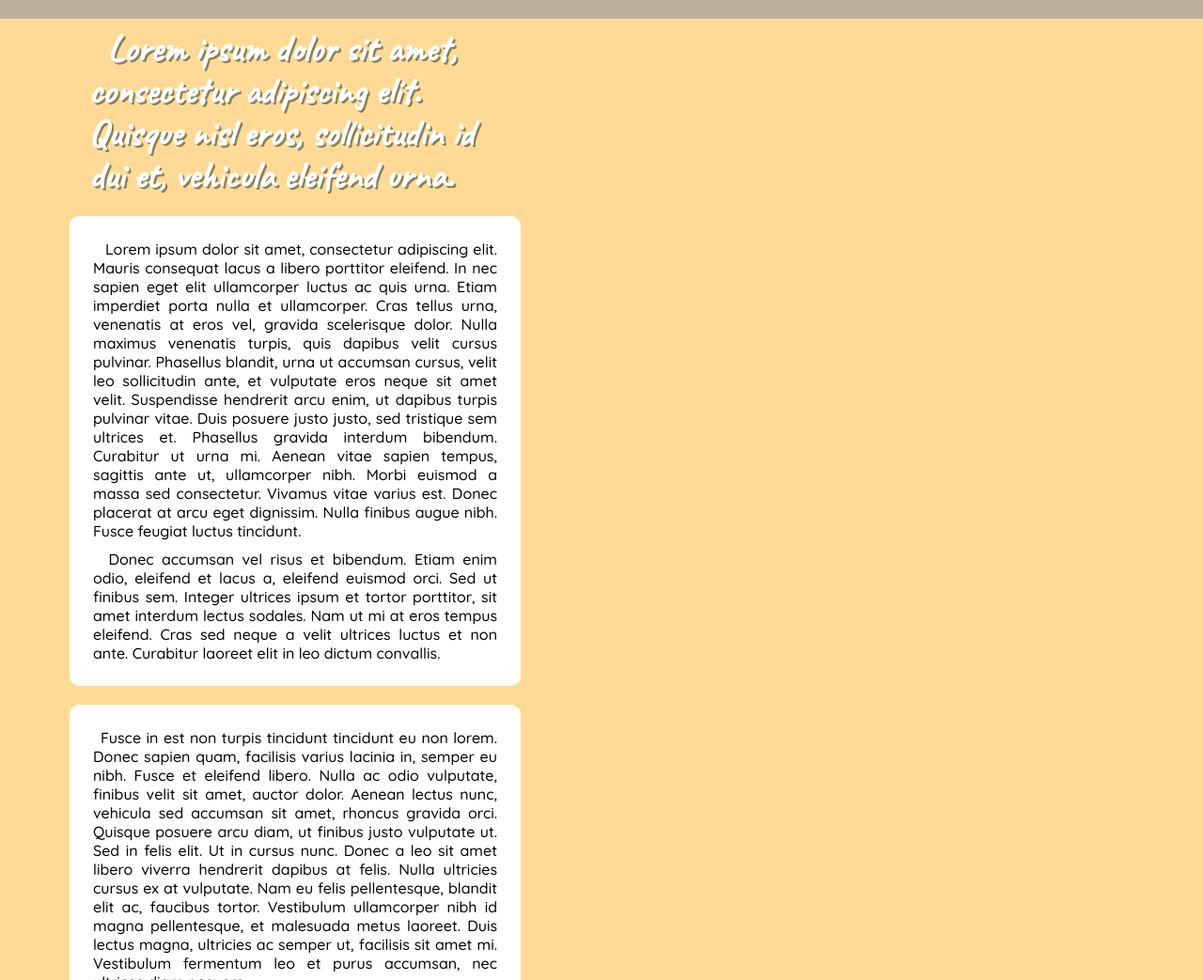
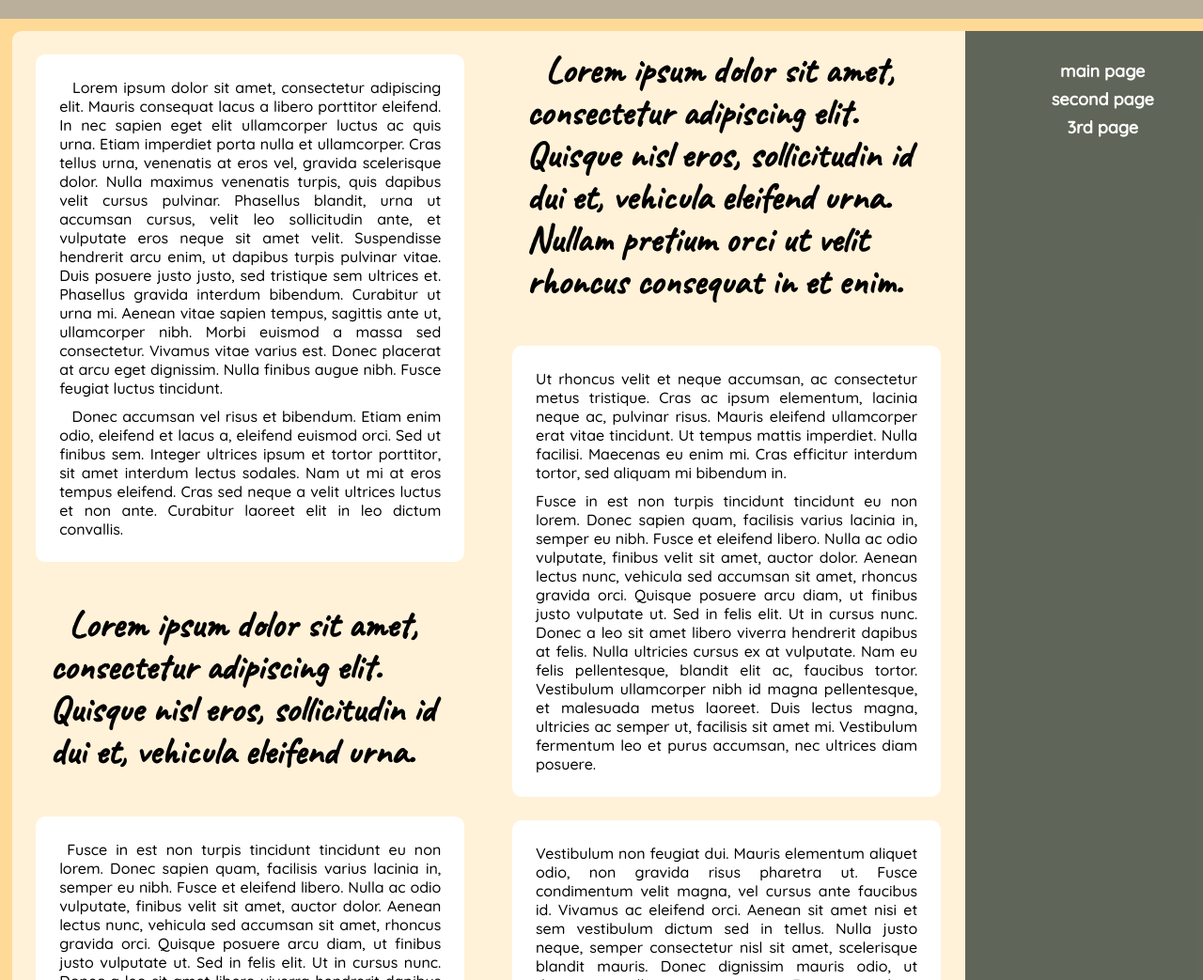
Before and after one commit to paula9494/calculator, a plain HTML site: page website/index.html in a window 1280 px wide. Shown: the part 280-1323 px from the top of the page at 94% size. Drawn offline with Linux system fonts and the light colour scheme; grey boxes are pictures that could not be loaded; a web font is replaced by a local one.

Commit message:
new page layout

```diff
--- a/website/index.html
+++ b/website/index.html
@@ -2,7 +2,7 @@
 <html>
 
 <head>
-  <title>Basic Web Page</title>
+  <title>Yellow page</title>
   <meta name="viewport" content="width=device-width,initial-scale=1">
   <link href="style.css" rel="stylesheet">
   <link href="https://fonts.googleapis.com/css2?family=Quicksand:wght@300;500&display=swap" rel="stylesheet">
@@ -24,14 +24,8 @@
   </header>
 
   <main>
+
     <div class="left">
-      <div class="quote">
-        <h2>
-          &ensp;Lorem ipsum dolor sit amet, consectetur adipiscing elit. Quisque nisl eros, sollicitudin id dui et,
-          vehicula
-          eleifend urna.
-        </h2>
-      </div>
 
       <div class="container1">
         <p>&ensp; Lorem ipsum dolor sit amet, consectetur adipiscing elit. Mauris consequat lacus a libero porttitor
@@ -54,6 +48,14 @@
           sem. Integer ultrices ipsum et tortor porttitor, sit amet interdum lectus sodales. Nam ut mi at eros tempus
           eleifend. Cras sed neque a velit ultrices luctus et non ante. Curabitur laoreet elit in leo dictum convallis.
         </p>
+      </div>
+
+      <div class="quote">
+        <h2>
+          &ensp;Lorem ipsum dolor sit amet, consectetur adipiscing elit. Quisque nisl eros, sollicitudin id dui et,
+          vehicula
+          eleifend urna.
+        </h2>
       </div>
 
       <div class="container2">
@@ -96,6 +98,71 @@
       </div>
     </div>
 
+    <div class="middle">
+
+      <div class="quote">
+        <h2>
+          &ensp;Lorem ipsum dolor sit amet, consectetur adipiscing elit. Quisque nisl eros, sollicitudin id dui et,
+          vehicula
+          eleifend urna. Nullam pretium orci ut velit rhoncus consequat in et enim.
+        </h2>
+      </div>
+
+      <div class="container4">
+        <p>Ut rhoncus velit et neque accumsan, ac consectetur metus tristique. Cras ac ipsum elementum, lacinia neque
+          ac, pulvinar risus. Mauris eleifend ullamcorper erat vitae tincidunt. Ut tempus mattis imperdiet. Nulla
+          facilisi. Maecenas eu enim mi. Cras efficitur interdum tortor, sed aliquam mi bibendum in.</p>
+        <p>Fusce in est non turpis tincidunt tincidunt eu non lorem. Donec sapien quam, facilisis varius lacinia in,
+          semper eu nibh. Fusce et eleifend libero. Nulla ac odio vulputate, finibus velit sit amet, auctor dolor.
+          Aenean
+          lectus nunc, vehicula sed accumsan sit amet, rhoncus gravida orci. Quisque posuere arcu diam, ut finibus justo
+          vulputate ut. Sed in felis elit. Ut in cursus nunc. Donec a leo sit amet libero viverra hendrerit dapibus at
+          felis. Nulla ultricies cursus ex at vulputate. Nam eu felis pellentesque, blandit elit ac, faucibus tortor.
+          Vestibulum ullamcorper nibh id magna pellentesque, et malesuada metus laoreet. Duis lectus magna, ultricies ac
+          semper ut, facilisis sit amet mi. Vestibulum fermentum leo et purus accumsan, nec ultrices diam posuere.
+        </p>
+      </div>
+
+      <div class="container5">
+        <p>Vestibulum non feugiat dui. Mauris elementum aliquet odio, non gravida risus pharetra ut. Fusce condimentum
+          velit magna, vel cursus ante faucibus id. Vivamus ac eleifend orci. Aenean sit amet nisi et sem vestibulum
+          dictum sed in tellus. Nulla justo neque, semper consectetur nisl sit amet, scelerisque blandit mauris. Donec
+          dignissim mauris odio, ut dictum sem ullamcorper sit amet. Fusce vitae diam vitae enim eleifend dictum eu ac
+          metus. Curabitur tincidunt commodo est, non condimentum sapien rhoncus eget. Cras eget velit sed est sagittis
+          laoreet eu gravida quam.</p>
+      </div>
+
+      <div class="container6">
+        <p>Vestibulum sagittis elementum malesuada. Quisque nec maximus metus, et dapibus sem. Praesent vestibulum
+          mollis sollicitudin. Nulla pellentesque aliquet turpis, dapibus gravida nibh pretium vitae. Aenean accumsan
+          faucibus lorem, eu sollicitudin justo viverra quis. Ut commodo fringilla venenatis. Aenean fringilla viverra
+          dolor non fermentum. Nullam nisi ante, congue nec malesuada non, scelerisque a lectus. Donec venenatis nibh ut
+          fermentum fermentum. Fusce fringilla arcu quis ipsum laoreet ultrices. Donec urna nibh, commodo ut ligula ac,
+          tincidunt vestibulum massa. Nunc in libero id ligula vestibulum facilisis vel ut urna. Proin quis placerat
+          ante. Quisque gravida pretium ipsum, in vehicula nibh elementum vel. Suspendisse eu nisl non eros accumsan
+          ultrices vel in ex. Cras a sapien nibh.</p>
+        <p>
+          &ensp; Donec accumsan vel risus et bibendum. Etiam enim odio, eleifend et lacus a, eleifend euismod orci. Sed
+          ut
+          finibus
+          sem. Integer ultrices ipsum et tortor porttitor, sit amet interdum lectus sodales. Nam ut mi at eros tempus
+          eleifend. Cras sed neque a velit ultrices luctus et non ante. Curabitur laoreet elit in leo dictum convallis.
+        </p>
+      </div>
+    </div>
+
+    </div>
+
+    <div class="navigation">
+      <h3>
+        <ul>
+          <li>main page</li>
+          <li>second page</li>
+          <li>3rd page</li>
+        </ul>
+      </h3>
+    </div>
+
   </main>
 
   <footer>
--- a/website/style.css
+++ b/website/style.css
@@ -61,21 +61,55 @@ h3 {
   font-size: 18px;
   line-height: 20px;
   text-align: center;
+  font-family: 'Quicksand';
 }
 
 main {
-  box-sizing: border-box;
-  margin: 0 5%;
+  display: grid;
+  margin: 1% 0 1% 1%;
+  border-radius: 10px 0 0 10px;
+  background-color: rgb(255, 242, 216);
+  grid-template-areas: "left middle navigation"
+    "left middle navigation"
+    "left middle navigation"
+    "left middle navigation";
+  grid-template-rows: repeat(4, 1fr);
+  grid-template-columns: 2fr 2fr 1fr;
 }
 
+
 /* navigation */
+
+.navigation {
+  grid-area: navigation;
+  box-sizing: border-box;
+  /*width: 30%;*/
+  height: auto;
+  background-color: rgba(59, 69, 58, 0.812);
+  color: white;
+  text-align: left;
+  padding: 10px;
+  position: relative;
+  right: 0;
+}
+
+ul {
+  text-decoration: none;
+  list-style-type: none;
+}
+
+li {
+  padding: 5px;
+}
 
 /*containers left*/
 
 .left {
   display: grid;
-  width: 40%;
-  min-width: 500px;
+  grid-area: left;
+  position: relative;
+  /*width: 30%;
+  min-width: 400px;*/
 
 }
 
@@ -85,8 +119,8 @@ main {
   border-style: hidden 1px;
   height: auto;
   background-color: white;
-  margin: 10px;
   padding: 20px 0px;
+  margin: 5%;
 }
 
 .container2 {
@@ -95,8 +129,8 @@ main {
   border-style: hidden 1px;
   height: auto;
   background-color: white;
-  margin: 10px;
   padding: 20px 0px;
+  margin: 5%;
 }
 
 .container3 {
@@ -105,8 +139,8 @@ main {
   border-style: hidden 1px;
   height: auto;
   background-color: white;
-  margin: 10px;
   padding: 20px 0px;
+  margin: 5%;
 }
 
 /*quote*/
@@ -114,19 +148,54 @@ main {
 .quote {
   box-sizing: border-box;
   height: auto;
-  color: white;
-  text-shadow: 2px 2px #343f2994;
-  padding: 10px;
+  color: rgb(0, 0, 0);
+  padding: 20px;
   display: grid;
+  margin: auto;
 }
 
 /*middle container*/
 
+.middle {
+  grid-area: middle;
+  position: relative;
+  /*width: 40%;
+  min-width: 300px;*/
+}
 
+.container4 {
+  box-sizing: border-box;
+  border-radius: 10px;
+  border-style: hidden 1px;
+  height: auto;
+  background-color: white;
+  margin: 5%;
+  padding: 20px 0px;
+}
+
+.container5 {
+  box-sizing: border-box;
+  border-radius: 10px;
+  border-style: hidden 1px;
+  height: auto;
+  background-color: white;
+  margin: 5%;
+  padding: 20px 0px;
+}
+
+.container6 {
+  box-sizing: border-box;
+  border-radius: 10px;
+  border-style: hidden 1px;
+  height: auto;
+  background-color: white;
+  margin: 5%;
+  padding: 20px 0px;
+}
 
 /*footer*/
 
-/*.dropbtn {
+.dropbtn {
   background-color: rgba(255, 255, 255, 0);
   border: none;
   width: 100%;
@@ -151,4 +220,6 @@ main {
 .dropdown {
   width: 100%;
   height: auto;
-}*/
+}
+
+*/
```
